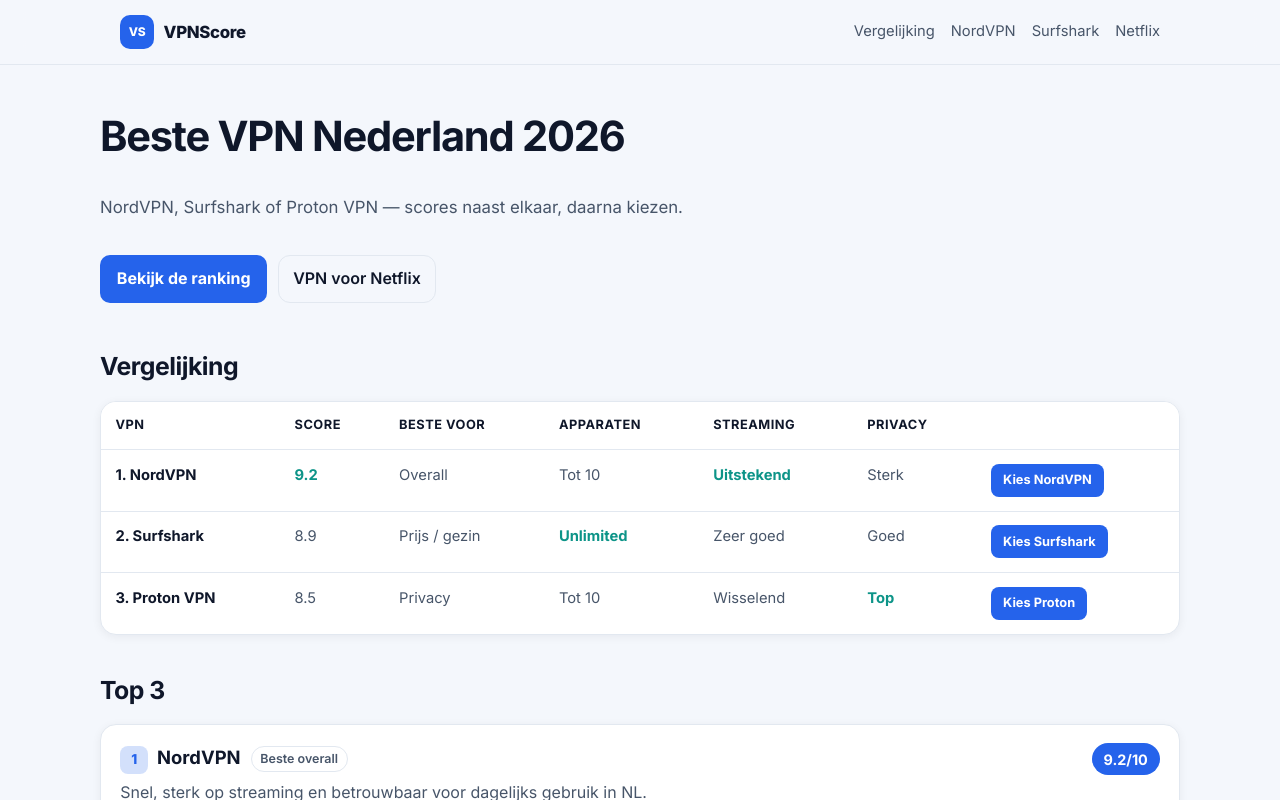
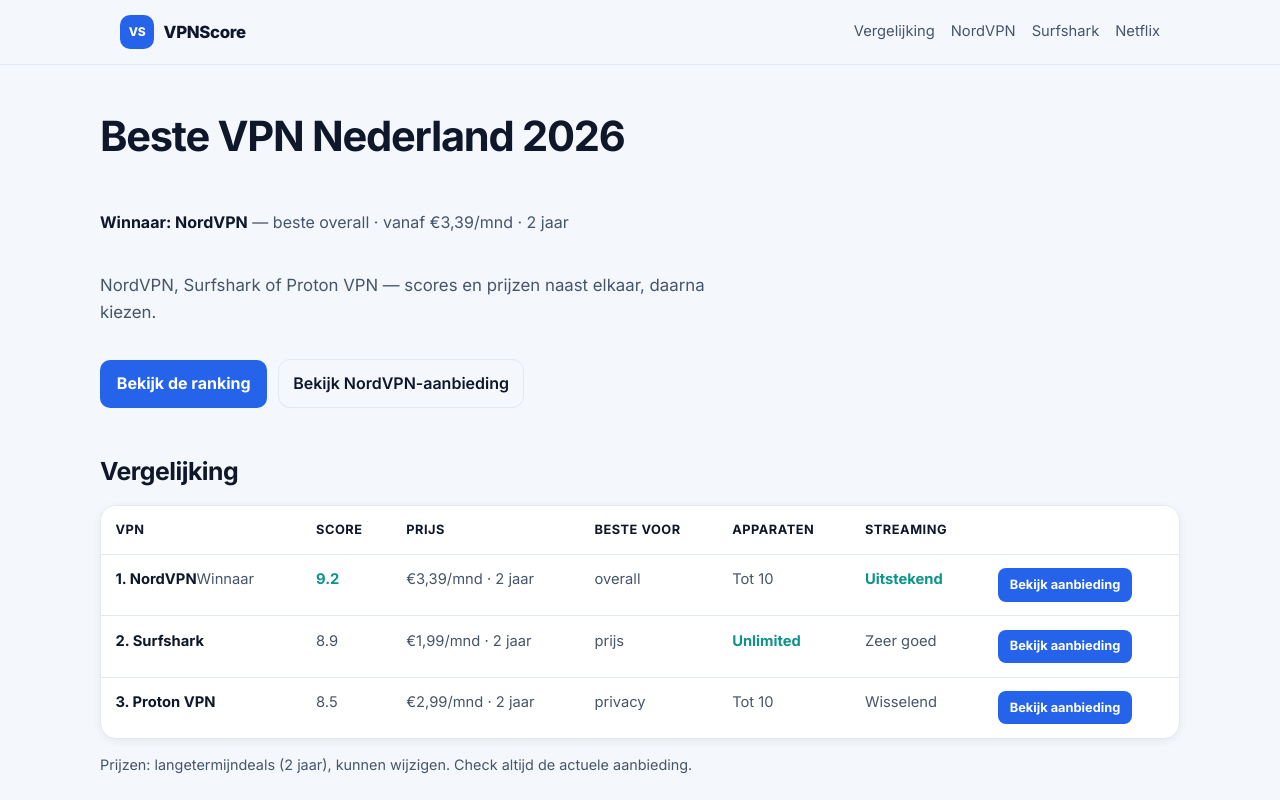
Before and after one commit to jessedkramer/vpnscore, a Next.js app: page / in a window 1280 px wide. Shown: the top 800 px of the page. Built offline with nearby package versions, Linux system fonts and the light colour scheme.

Commit message:
feat(ux): price column, winner highlight, Bekijk aanbieding CTAs

```diff
--- a/app/page.tsx
+++ b/app/page.tsx
@@ -7,36 +7,54 @@
     name: "NordVPN",
     score: "9.2",
     tag: "Beste overall",
+    price: "€3,39",
+    priceNote: "/mnd · 2 jaar",
+    devices: "Tot 10",
+    streaming: "Uitstekend",
+    privacy: "Sterk",
     blurb: "Snel, sterk op streaming en betrouwbaar voor dagelijks gebruik in NL.",
     plus: "Snelheid · streaming · Threat Protection",
     min: "Duurder bij veel devices",
     href: "/reviews/nordvpn",
     deal: AFFILIATE.nord,
-    cta: "Kies NordVPN",
+    cta: "Bekijk aanbieding",
+    winner: true,
   },
   {
     rank: 2,
     name: "Surfshark",
     score: "8.9",
     tag: "Beste prijs",
+    price: "€1,99",
+    priceNote: "/mnd · 2 jaar",
+    devices: "Unlimited",
+    streaming: "Zeer goed",
+    privacy: "Goed",
     blurb: "Onbeperkt apparaten en scherpe jaardeals — sterk voor gezin of meerdere devices.",
     plus: "Unlimited devices · scherpe prijs",
     min: "Iets minder premium merkgevoel",
     href: "/reviews/surfshark",
     deal: AFFILIATE.surfshark,
-    cta: "Kies Surfshark",
+    cta: "Bekijk aanbieding",
+    winner: false,
   },
   {
     rank: 3,
     name: "Proton VPN",
     score: "8.5",
     tag: "Beste privacy",
+    price: "€2,99",
+    priceNote: "/mnd · 2 jaar",
+    devices: "Tot 10",
+    streaming: "Wisselend",
+    privacy: "Top",
     blurb: "Zwitserse privacy en open source — dezelfde maker als Proton Mail.",
     plus: "Privacy · open source",
     min: "Streaming wisselt",
     href: "/reviews/proton-vpn",
     deal: AFFILIATE.proton,
-    cta: "Kies Proton VPN",
+    cta: "Bekijk aanbieding",
+    winner: false,
   },
 ] as const;
 
@@ -87,6 +105,8 @@
     inLanguage: "nl-NL",
   };
 
+  const winner = vpns[0];
+
   return (
     <>
       <script
@@ -104,16 +124,24 @@
 
       <section className="hero">
         <h1>Beste VPN Nederland 2026</h1>
+        <p className="winner-line">
+          <strong>Winnaar: {winner.name}</strong>
+          <span className="muted">
+            {" "}
+            — {winner.tag.toLowerCase()} · vanaf {winner.price}
+            {winner.priceNote}
+          </span>
+        </p>
         <p className="muted hero-lead">
-          NordVPN, Surfshark of Proton VPN — scores naast elkaar, daarna kiezen.
+          NordVPN, Surfshark of Proton VPN — scores en prijzen naast elkaar, daarna kiezen.
         </p>
         <div className="actions">
           <a className="btn" href="#vergelijking">
             Bekijk de ranking
           </a>
-          <Link className="btn-ghost" href="/vpn-netflix">
-            VPN voor Netflix
-          </Link>
+          <a className="btn-ghost" href={winner.deal}>
+            Bekijk {winner.name}-aanbieding
+          </a>
         </div>
       </section>
 
@@ -124,86 +152,70 @@
             <tr>
               <th>VPN</th>
               <th>Score</th>
+              <th>Prijs</th>
               <th>Beste voor</th>
               <th>Apparaten</th>
               <th>Streaming</th>
-              <th>Privacy</th>
               <th></th>
             </tr>
           </thead>
           <tbody>
-            <tr>
+            {vpns.map((v) => (
+              <tr key={v.name} className={v.winner ? "winner" : undefined}>
                 <td>
-                <strong>1. NordVPN</strong>
+                  <strong>
+                    {v.rank}. {v.name}
+                  </strong>
+                  {v.winner ? <span className="winner-pill">Winnaar</span> : null}
                 </td>
-              <td className="best" data-label="Score">
-                9.2
+                <td className={v.rank === 1 ? "best" : undefined} data-label="Score">
+                  {v.score}
                 </td>
-              <td data-label="Beste voor">Overall</td>
-              <td data-label="Apparaten">Tot 10</td>
-              <td className="best" data-label="Streaming">
-                Uitstekend
+                <td className="price" data-label="Prijs">
+                  <span className="price-main">{v.price}</span>
+                  <span className="price-note">{v.priceNote}</span>
                 </td>
-              <td data-label="Privacy">Sterk</td>
+                <td data-label="Beste voor">{v.tag.replace("Beste ", "")}</td>
+                <td
+                  className={v.name === "Surfshark" ? "best" : undefined}
+                  data-label="Apparaten"
+                >
+                  {v.devices}
+                </td>
+                <td
+                  className={v.name === "NordVPN" ? "best" : undefined}
+                  data-label="Streaming"
+                >
+                  {v.streaming}
+                </td>
                 <td>
-                <a className="btn btn-sm" href={AFFILIATE.nord}>
-                  Kies NordVPN
+                  <a className="btn btn-sm" href={v.deal}>
+                    Bekijk aanbieding
                   </a>
                 </td>
               </tr>
-            <tr>
-              <td>
-                <strong>2. Surfshark</strong>
-              </td>
-              <td data-label="Score">
-                8.9
-              </td>
-              <td data-label="Beste voor">Prijs / gezin</td>
-              <td className="best" data-label="Apparaten">
-                Unlimited
-              </td>
-              <td data-label="Streaming">Zeer goed</td>
-              <td data-label="Privacy">Goed</td>
-              <td>
-                <a className="btn btn-sm" href={AFFILIATE.surfshark}>
-                  Kies Surfshark
-                </a>
-              </td>
-            </tr>
-            <tr>
-              <td>
-                <strong>3. Proton VPN</strong>
-              </td>
-              <td data-label="Score">
-                8.5
-              </td>
-              <td data-label="Beste voor">Privacy</td>
-              <td data-label="Apparaten">Tot 10</td>
-              <td data-label="Streaming">Wisselend</td>
-              <td className="best" data-label="Privacy">
-                Top
-              </td>
-              <td>
-                <a className="btn btn-sm" href={AFFILIATE.proton}>
-                  Kies Proton
-                </a>
-              </td>
-            </tr>
+            ))}
           </tbody>
         </table>
       </div>
+      <p className="small muted table-note">
+        Prijzen: langetermijndeals (2 jaar), kunnen wijzigen. Check altijd de actuele aanbieding.
+      </p>
 
       <h2 id="top3">Top 3</h2>
       {vpns.map((v) => (
-        <article key={v.name} className="card">
+        <article key={v.name} className={v.winner ? "card card-winner" : "card"}>
           <div className="card-head">
             <div>
               <h3>
                 <span className="rank">{v.rank}</span>
-                {v.name}{" "}
-                <span className="tag">{v.tag}</span>
+                {v.name} <span className="tag">{v.tag}</span>
               </h3>
               <p style={{ margin: "0.35rem 0 0" }}>{v.blurb}</p>
+              <p className="price-inline">
+                Vanaf <strong>{v.price}</strong>
+                {v.priceNote}
+              </p>
             </div>
             <span className="score">{v.score}/10</span>
           </div>
```
Lines whose indentation alone changed are shown as unchanged.
